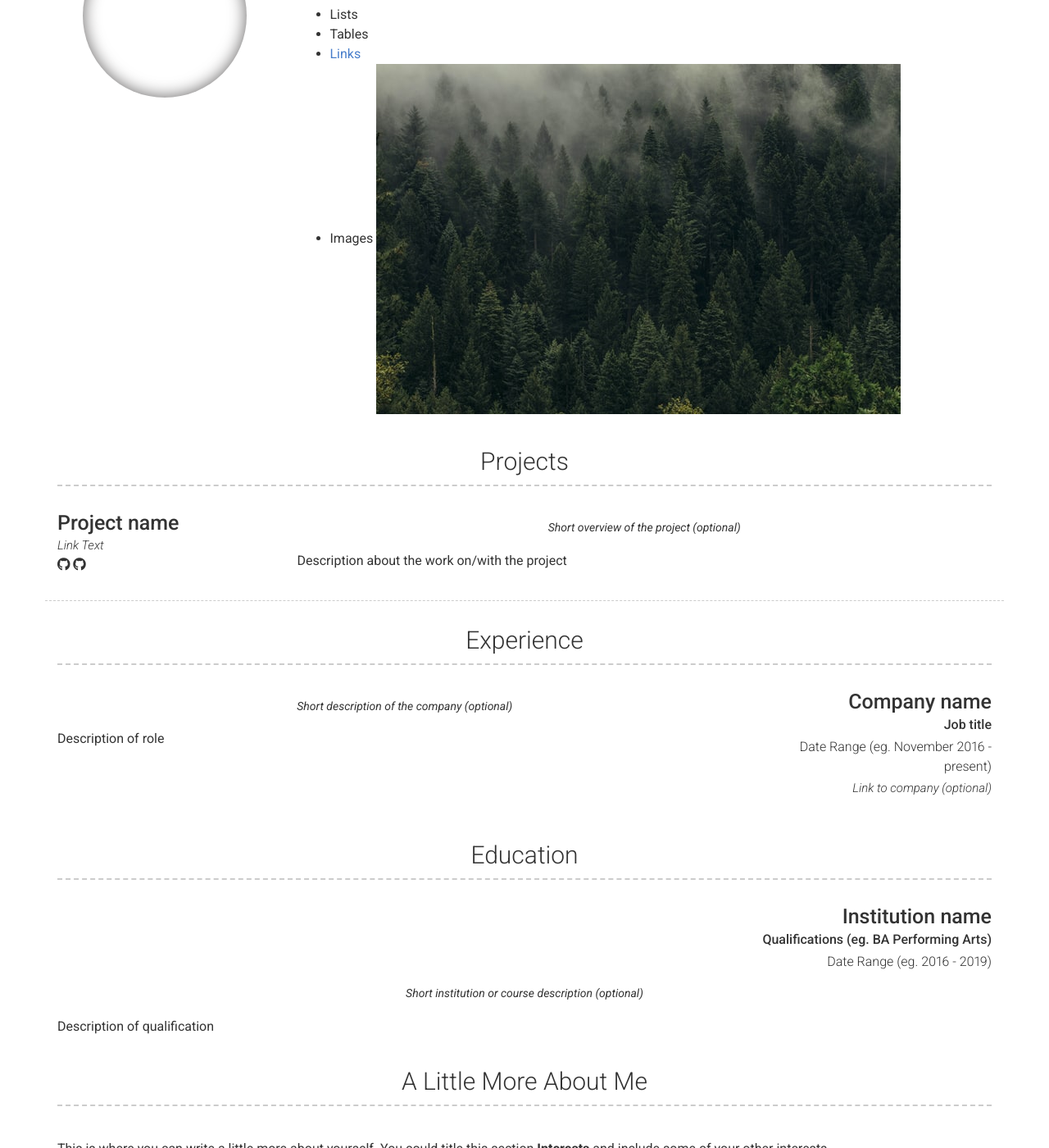
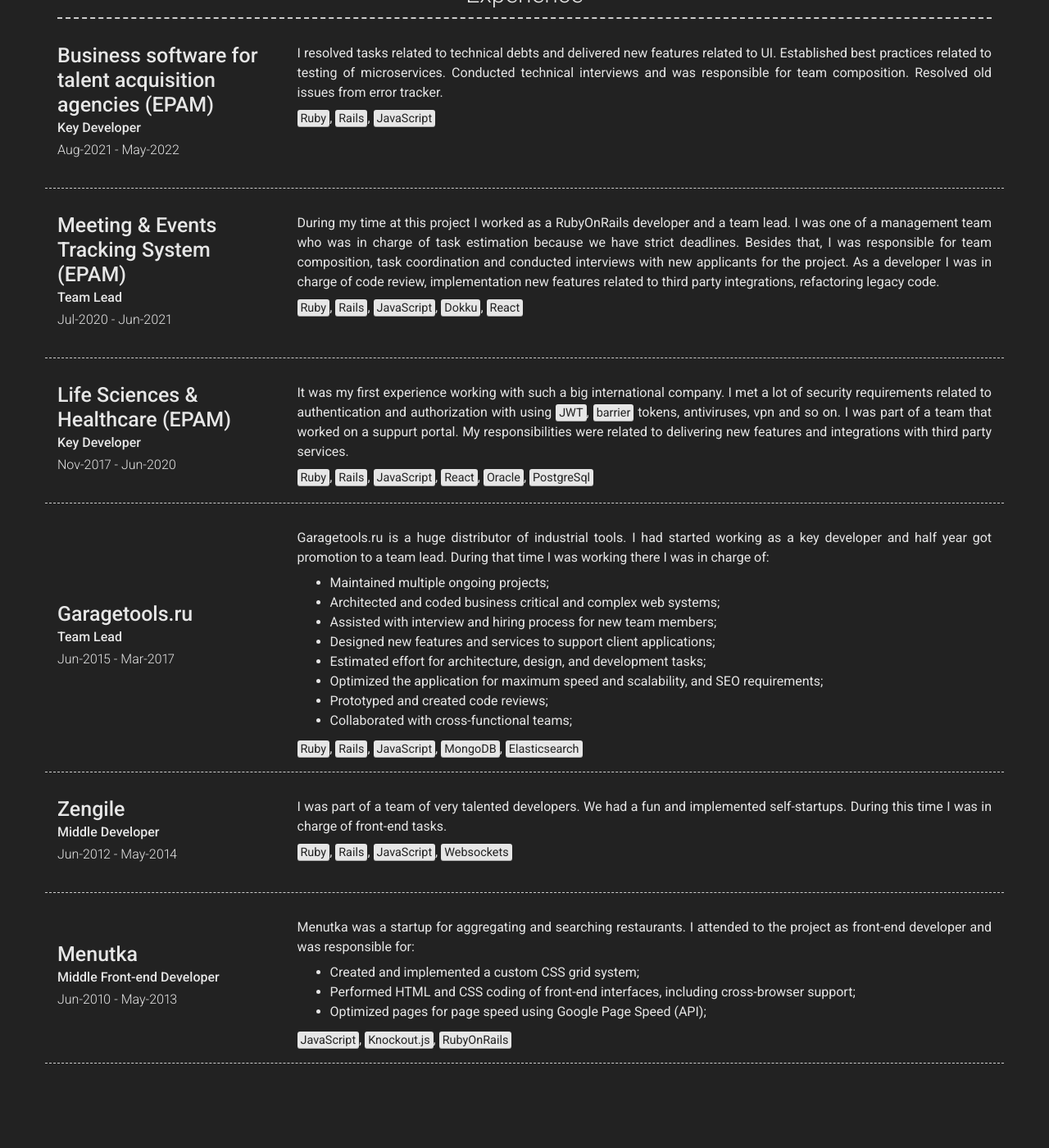
Before and after one commit to TemaMix/resume, a Jekyll site: the page built from index.md, in a window 1280 px wide and 1400 px high, scrolled down 554 px. Shown: the whole window at 82% size. Built offline with Jekyll 4.4.1, drawn with Linux system fonts in a browser that asks for light colours; nearby versions of some CDN libraries; some of the changed text lies outside the part shown.

Commit message:
Add general information about last projects

```diff
--- a/_config.yml
+++ b/_config.yml
@@ -1,43 +1,22 @@
 # Site
-repository: Git repository where your resume will be hosted, only required if you are hosting on GitHub (eg. sproogen/modern-resume-theme)
 # favicon: Directory of your favicon (eg. images/favicon.ico)(optional)
-
+repository: TemaMix/resume
 # Content configuration version
 version: 2
 
 # Personal info
-name: Your Name
-title: Your job title
-email: Your email (optional)
-# email_title: Email (Email title override)
-phone: Your phone number (optional)
-# phone_title: Phone (Phone title override)
-website: Your website (eg. https://google.com)(optional)
+name: Artem Rumiantcev
+title: RubyOnRails Developer
+email: tema.place+resume@gmail.com
 # website_title: Web (Website title override)
 
 # Dark Mode (true/false/never)
-darkmode: false
+darkmode: true
 
 # Social links
-twitter_username: jekyllrb
-github_username:  jekyll
-stackoverflow_username: "00000001"
-dribbble_username: jekyll
-facebook_username: jekyll
-flickr_username: jekyll
-instagram_username: jekyll
-linkedin_username: jekyll
-xing_username: jekyll
-pinterest_username: jekyll
-youtube_username: jekyll
-orcid_username: 0000-0000-0000-0000
-googlescholar_username: D847cGsAAAAJ
+github_username:  TemaMix
+linkedin_username: artem-rumyantsev-30946036
 
-# Additional icon links
-additional_links:
-- title: Link name
-  icon: Font Awesome brand icon name (eg. fab fa-twitter) (https://fontawesome.com/icons?d=gallery&s=brands&m=free)
-  url: Link url (eg. https://google.com)
 # - title: another link
 #   icon: font awesome brand icon name (eg. fab fa-twitter) (https://fontawesome.com/icons?d=gallery&s=brands&m=free)
 #   url: Link url (eg. https://google.com)
@@ -50,67 +29,104 @@ additional_links:
 
 # About Section
 # about_title: About Me (Use this to override about section title)
-about_profile_image: Directory of profile image (eg. images/profile.jpg)
+about_profile_image: images/profile.jpg
 about_content: | # this will include new lines to allow paragraphs
-  Write an awesome description about yourself here, this supports markdown, so you can add [links](http://foobar.com) and highlight things <mark>like this</mark>.
+  Hi, my name is Artem, I'm 33 years old and I'm a full stack web developer with over 10 years experience
+  currently specialising in RubyOnRails development.
 
-  You can even add paragraphs by using empty lines like this and add anything else [markdown](https://www.markdownguide.org/getting-started#what-is-markdown) supports such as
-    - Lists
-    - Tables
-    - <a href="google.com">Links</a>
-    - Images ![alt text](/images/landscape-trees.jpg "Trees")
+  I'm most skilled in: <mark>Ruby</mark>, <mark>Javascript</mark>, <mark>Rails</mark>, <mark>React</mark>.
+
+  During my career I've been mostly working with web applications and I'm used to being responsible for diverse tasks
+  like frontend, backend, code review, team managment, team composition, team leading.
 
 content:
-  - title: Projects # Title for the section
+  - title: Experience # Title for the section
     layout: list # Type of content section (list/text)
     content:
       - layout: left
         border: weak  # Value of `weak` will display a weak border below this item. # Any
                       # other value (or no value) means no border will be displayed
-        title: Project name
-        link: Link to project (eg. sproogen.github.io/modern-resume-theme)(optional)
-        link_text: Link Text
-        additional_links:
-          - title:  Github page for project (eg. sproogen/modern-resume-theme)
-            icon: fab fa-github
-            url: Link to project (eg. sproogen.github.io/modern-resume-theme)(optional)
-          - title:  Github page for project (eg. sproogen/modern-resume-theme)
-            icon: fab fa-github
-            url: Link to project (eg. sproogen.github.io/modern-resume-theme)(optional)
-        quote: >
-          Short overview of the project (optional)
+        title: Business software for talent acquisition agencies (EPAM)
+        sub_title: Key Developer
+        caption: Aug-2021 - May-2022
         description: | # this will include new lines to allow paragraphs
-          Description about the work on/with the project
-  - title: Experience
-    layout: list
-    content:
-      - layout: right
-        title: Company name
-        sub_title: Job title
-        caption: Date Range (eg. November 2016 - present)
-        link: Link to company (optional)
-        quote: >
-          Short description of the company (optional)
+          I resolved tasks related to technical debts and delivered new features related to UI.
+          Established best practices related to testing of microservices.
+          Conducted technical interviews and was responsible for team composition.
+          Resolved old issues from error tracker.
+
+          <mark>Ruby</mark>, <mark>Rails</mark>, <mark>JavaScript</mark>
+      - layout: left
+        border: weak  # Value of `weak` will display a weak border below this item. # Any
+        # other value (or no value) means no border will be displayed
+        title: Meeting & Events Tracking System (EPAM)
+        sub_title: Team Lead
+        caption: Jul-2020 - Jun-2021
         description: | # this will include new lines to allow paragraphs
-          Description of role
-  - title: Education
-    layout: list
-    content:
-      - layout: top-right
-        title: Institution name
-        sub_title: Qualifications (eg. BA Performing Arts)
-        caption: Date Range (eg. 2016 - 2019)
-        quote: >
-          Short institution or course description (optional)
+          During my time at this project I worked as a RubyOnRails developer and a team lead.
+          I was one of a management team who was in charge of task estimation because we have strict deadlines.
+          Besides that, I was responsible for team composition, task coordination and conducted interviews with new applicants for the project.
+          As a developer I was in charge of code review, implementation new features related to third party integrations, refactoring legacy code.
+
+          <mark>Ruby</mark>, <mark>Rails</mark>, <mark>JavaScript</mark>, <mark>Dokku</mark>, <mark>React</mark>
+      - layout: left
+        border: weak  # Value of `weak` will display a weak border below this item. # Any
+        # other value (or no value) means no border will be displayed
+        title: Life Sciences & Healthcare (EPAM)
+        sub_title: Key Developer
+        caption: Nov-2017 - Jun-2020
         description: | # this will include new lines to allow paragraphs
-          Description of qualification
-  - title: A Little More About Me
-    layout: text
-    content: | # this will include new lines to allow paragraphs
-      This is where you can write a little more about yourself. You could title this section **Interests** and include some of your other interests.
+          It was my first experience working with such a big international company.
+          I met a lot of security requirements related to authentication and authorization with using <mark>JWT</mark>, <mark>barrier</mark> tokens, antiviruses, vpn and so on.
+          I was part of a team that worked on a suppurt portal. My responsibilities were related to delivering new features and integrations with third party services.
 
-      Or you could title it **Skills** and write a bit more about things that make you more desirable, like *leadership* or *teamwork*
+          <mark>Ruby</mark>, <mark>Rails</mark>, <mark>JavaScript</mark>, <mark>React</mark>, <mark>Oracle</mark>, <mark>PostgreSql</mark>
+      - layout: left
+        border: weak  # Value of `weak` will display a weak border below this item. # Any
+        # other value (or no value) means no border will be displayed
+        title:  Garagetools.ru
+        sub_title: Team Lead
+        caption: Jun-2015 - Mar-2017
+        description: | # this will include new lines to allow paragraphs
+          Garagetools.ru is a huge distributor of industrial tools.
+          I had started working as a key developer and half year got promotion to a team lead.
+          During that time I was working there I was in charge of:
+          - Maintained multiple ongoing projects;
+          - Architected and coded business critical and complex web systems;
+          - Assisted with interview and hiring process for new team members;
+          - Designed new features and services to support client applications;
+          - Estimated effort for architecture, design, and development tasks;
+          - Optimized the application for maximum speed and scalability, and SEO requirements;
+          - Prototyped and created code reviews;
+          - Collaborated with cross-functional teams;
 
+          <mark>Ruby</mark>, <mark>Rails</mark>, <mark>JavaScript</mark>, <mark>MongoDB</mark>, <mark>Elasticsearch</mark>
+      - layout: left
+        border: weak  # Value of `weak` will display a weak border below this item. # Any
+        # other value (or no value) means no border will be displayed
+        title:  Zengile
+        sub_title: Middle Developer
+        caption: Jun-2012 - May-2014
+        description: |
+          I was part of a team of very talented developers. We had a fun and implemented self-startups.
+          During this time I was in charge of front-end tasks.
+
+          <mark>Ruby</mark>, <mark>Rails</mark>, <mark>JavaScript</mark>, <mark>Websockets</mark>
+
+      - layout: left
+        border: weak  # Value of `weak` will display a weak border below this item. # Any
+        # other value (or no value) means no border will be displayed
+        title:  Menutka
+        sub_title: Middle Front-end Developer
+        caption: Jun-2010 - May-2013
+        description: |
+          Menutka was a startup for aggregating and searching restaurants. I attended to the project as front-end developer and
+          was responsible for:
+          - Created and implemented a custom CSS grid system;
+          - Performed HTML and CSS coding of front-end interfaces, including cross-browser support;
+          - Optimized pages for page speed using Google Page Speed (API);
+
+          <mark>JavaScript</mark>, <mark>Knockout.js</mark>, <mark>RubyOnRails</mark>
 # Footer
 footer_show_references: true
 # references_title: References on request (Override references text)
```
Also changed, not shown: images/profile.jpg (added), 1 other file.
